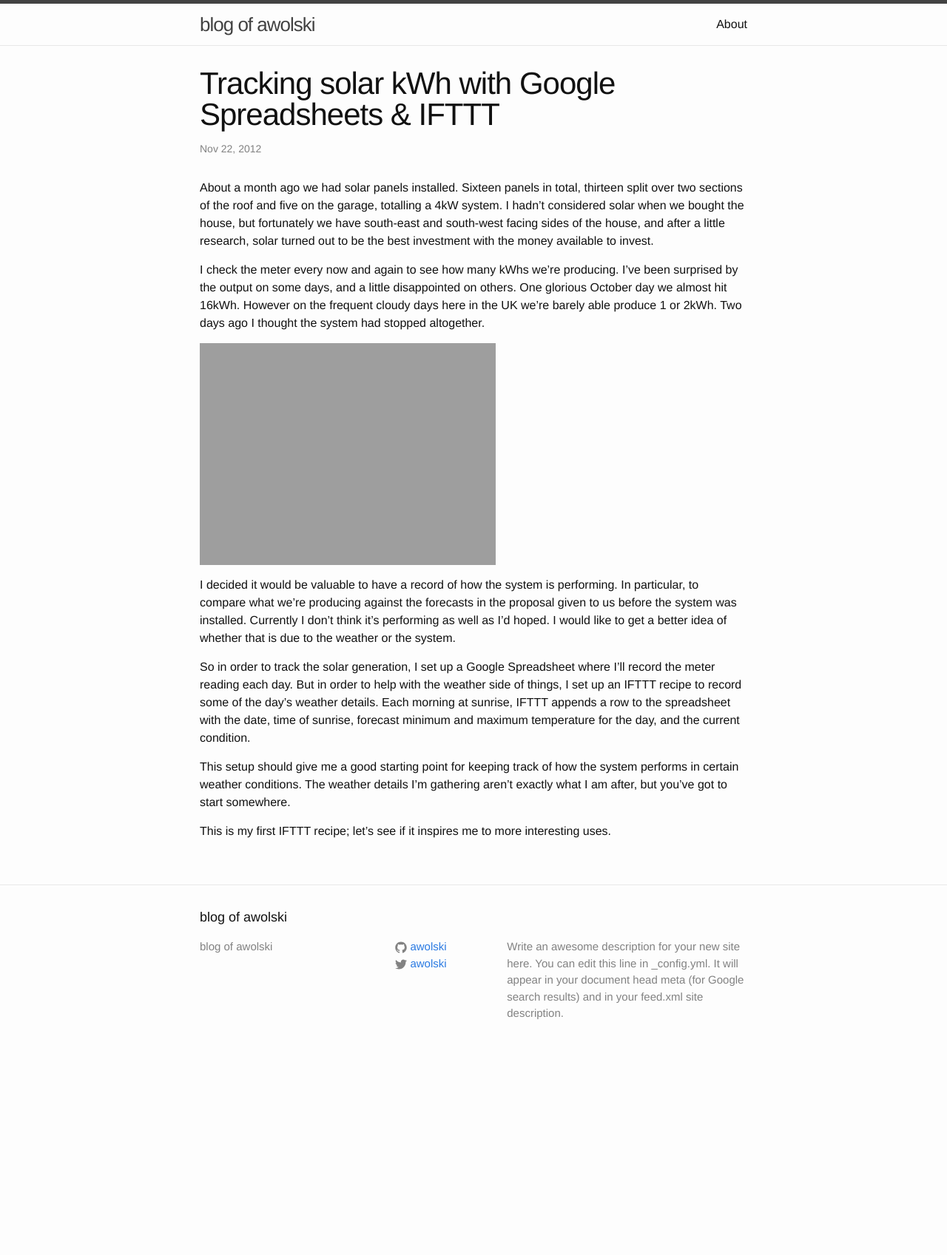
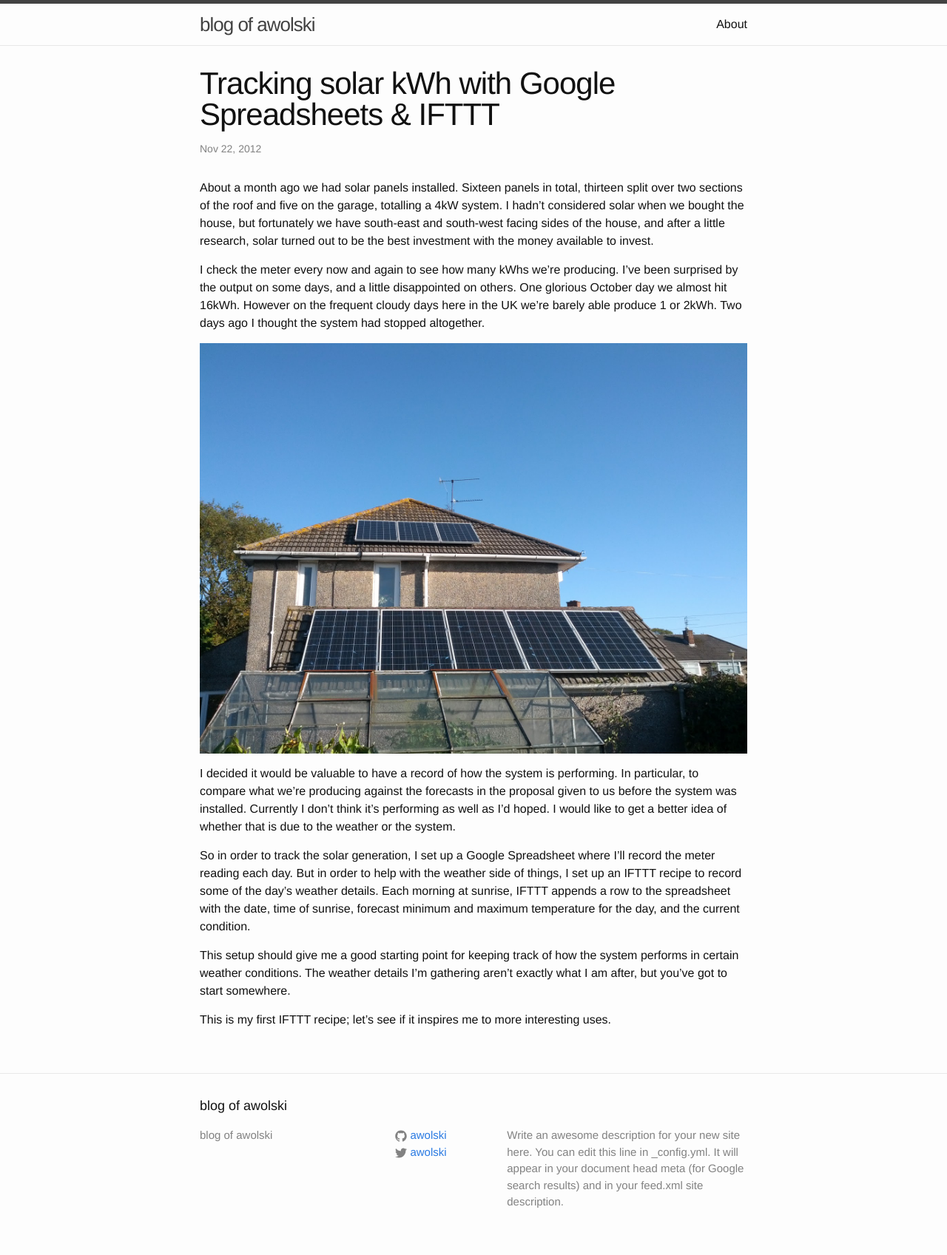
Before and after one commit to awolski/awolski.github.io, a Jekyll site: the page built from _posts/2012-11-22-tracking-solar-kwh-with-google-spreadsheets-ifttt.md, in a window 1280 px wide. Shown: the whole page at 74% size. Built offline with Jekyll 4.4.1, drawn with Linux system fonts in a browser that asks for light colours; before the commit the page ends 1442 px from its top, so only the background shows below that.

Commit message:
Fixing url of image

```diff
--- a/_posts/2012-11-22-tracking-solar-kwh-with-google-spreadsheets-ifttt.md
+++ b/_posts/2012-11-22-tracking-solar-kwh-with-google-spreadsheets-ifttt.md
@@ -9,7 +9,7 @@
 
 I check the meter every now and again to see how many kWhs we're producing. I've been surprised by the output on some days, and a little disappointed on others. One glorious October day we almost hit 16kWh. However on the frequent cloudy days here in the UK we're barely able produce 1 or 2kWh. Two days ago I thought the system had stopped altogether.
 
-![Solar Panels]({{ site.url }}/assets/img/2012-11-22-solar-panels.png)
+![Solar Panels]({{ site.url }}/assets/img/2012-11-22-solar-panels.jpg)
 
 I decided it would be valuable to have a record of how the system is performing. In particular, to compare what we're producing against the forecasts in the proposal given to us before the system was installed. Currently I don't think it's performing as well as I'd hoped. I would like to get a better idea of whether that is due to the weather or the system.
 
```
